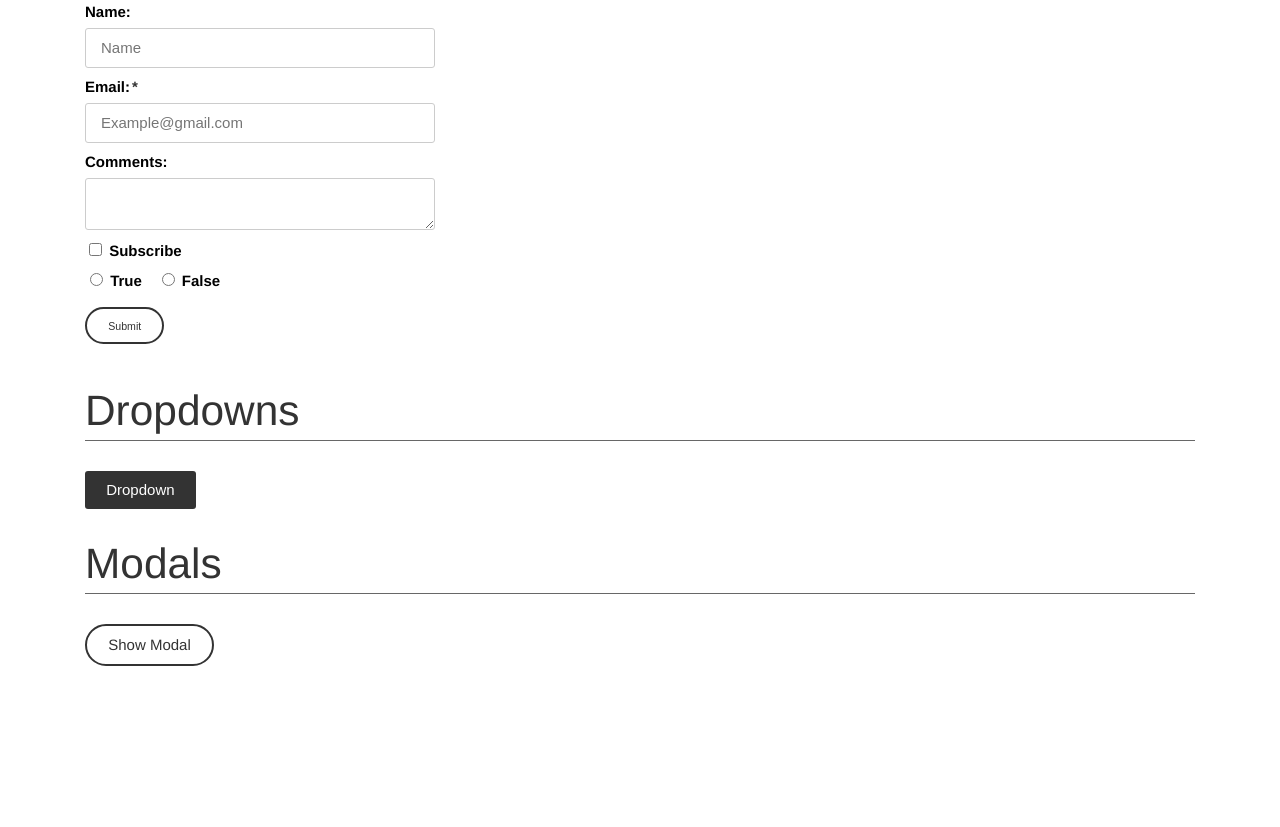
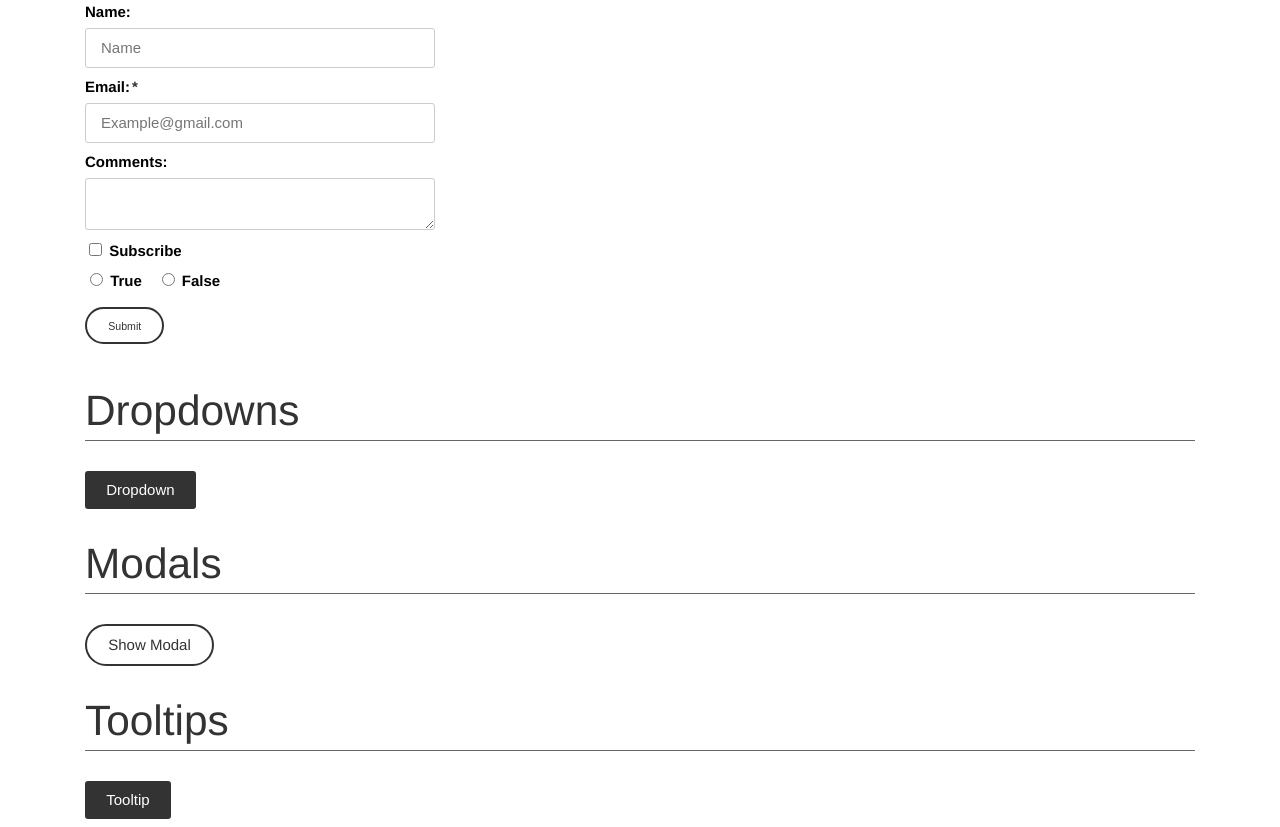
Before and after one commit to jonathonwang/ui-kit-scaffold, a website with bundled scripts: page index.html in a window 1280 px wide. Shown: the part 2113-2940 px from the top of the page. Before the commit the page ends 2787 px from the top, so only its background shows below. Built offline with nearby package versions, Linux system fonts and the light colour scheme.

Commit message:
work on tooltips

```diff
--- a/index.html
+++ b/index.html
@@ -360,6 +360,24 @@
       </div>
     </div>
 
+    <br>
+    <br>
+
+    <section id="tooltips">
+      <div class="row">
+        <div class="col-xs-12">
+          <h1 class="h4 text--header">Tooltips</h1>
+        </div>
+      </div>
+      <div class="row">
+        <div class="col-xs-12">
+          <button class="btn btn--primary" data-tooltip="Top Tooltip">
+            Tooltip
+          </button>
+        </div>
+      </div>
+    </section>
+
     <!-- Close Container -->
   </div>
 
--- a/src/scss/_buttons.scss
+++ b/src/scss/_buttons.scss
@@ -10,6 +10,7 @@
   background-color: #ddd;
   border: 0 solid transparent;
   border-radius: $border-radius;
+  transition: .25s ease box-shadow;
   &:focus {
     outline: none;
     box-shadow: 0 0 9px 3px rgba(56, 121, 217, .5);
--- a/src/scss/_dropdowns.scss
+++ b/src/scss/_dropdowns.scss
@@ -5,19 +5,20 @@
   @extend .list--unstyled;
   position: absolute;
   left: 0;
-  z-index: -10;
   overflow: visible;
   visibility: hidden;
   background-color: $white;
   border: 1px solid #ccc;
   border-radius: $border-radius;
   opacity: 0;
-  transition: .5s ease opacity;
-  transform: translate(0, 8px);
+  transition: .5s ease all;
+  transform: translate(0, -8px);
+
   &.dropdown__list--open {
     z-index: 10;
     visibility: visible;
     opacity: 1;
+    transform: translate(0, 8px);
   }
   &:before {
     position: absolute;
--- /dev/null
+++ b/src/scss/_tooltips.scss
@@ -0,0 +1,62 @@
+$tooltips: (
+  top: (
+    border-width: 6px 7.5px 0,
+    border-color: #bbb transparent transparent
+  ),
+  bottom: (
+    border-width: 0 7.5px 6px,
+    border-color: transparent transparent #bbb transparent
+  )
+);
+
+[data-tooltip],
+[data-tooltip-top] {
+  position: relative;
+
+  &:before {
+    position: absolute;
+    top: -90%;
+    left: 0%;
+    display: block;
+    width: 100%;
+    padding: modular-scale(-2) modular-scale(-1);
+    margin: 0 auto;
+    font-size: modular-scale(-1);
+    cursor: default;
+    visibility: hidden;
+    content: attr(data-tooltip);
+    background-color: #bbb;
+    border-radius: $border-radius;
+    opacity: 0;
+    transition: .5s ease all;
+    transform: translate(0, 8px);
+  }
+  &:after {
+    position: absolute;
+    top: -20%;
+    left: calc(50% - (15px / 2));
+    z-index: 10;
+    width: 0;
+    height: 0;
+    content: ' ';
+    border-color: #bbb transparent transparent;
+    border-style: solid;
+    border-width: 6px 7.5px 0;
+    opacity: 0;
+    transition: .5s ease all;
+    transform: translate(0, 8px);
+  }
+
+  &:hover {
+    &:before {
+      visibility: visible;
+      opacity: 1;
+      transform: translate(0,0);
+    }
+    &:after {
+      visibility: visible;
+      opacity: 1;
+      transform: translate(0,0);
+    }
+  }
+}
--- a/src/scss/app.scss
+++ b/src/scss/app.scss
@@ -19,6 +19,7 @@
 @import 'tables';
 @import 'buttons';
 @import 'dropdowns';
+@import 'tooltips';
 @import 'modals';
 @import 'forms';
 @import 'code';
```
Also changed, not shown: dist/css/app.css, 1 other file.
